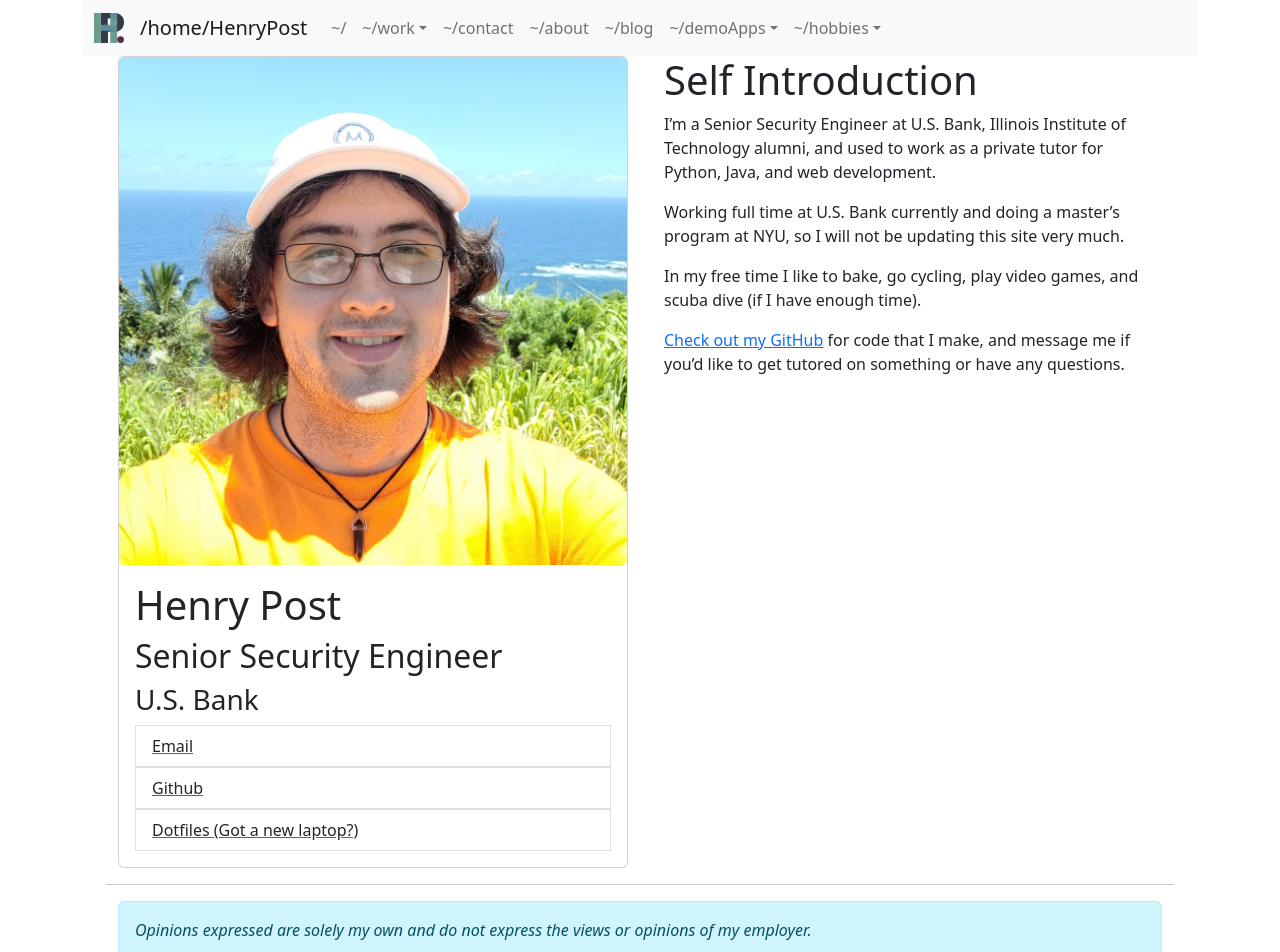
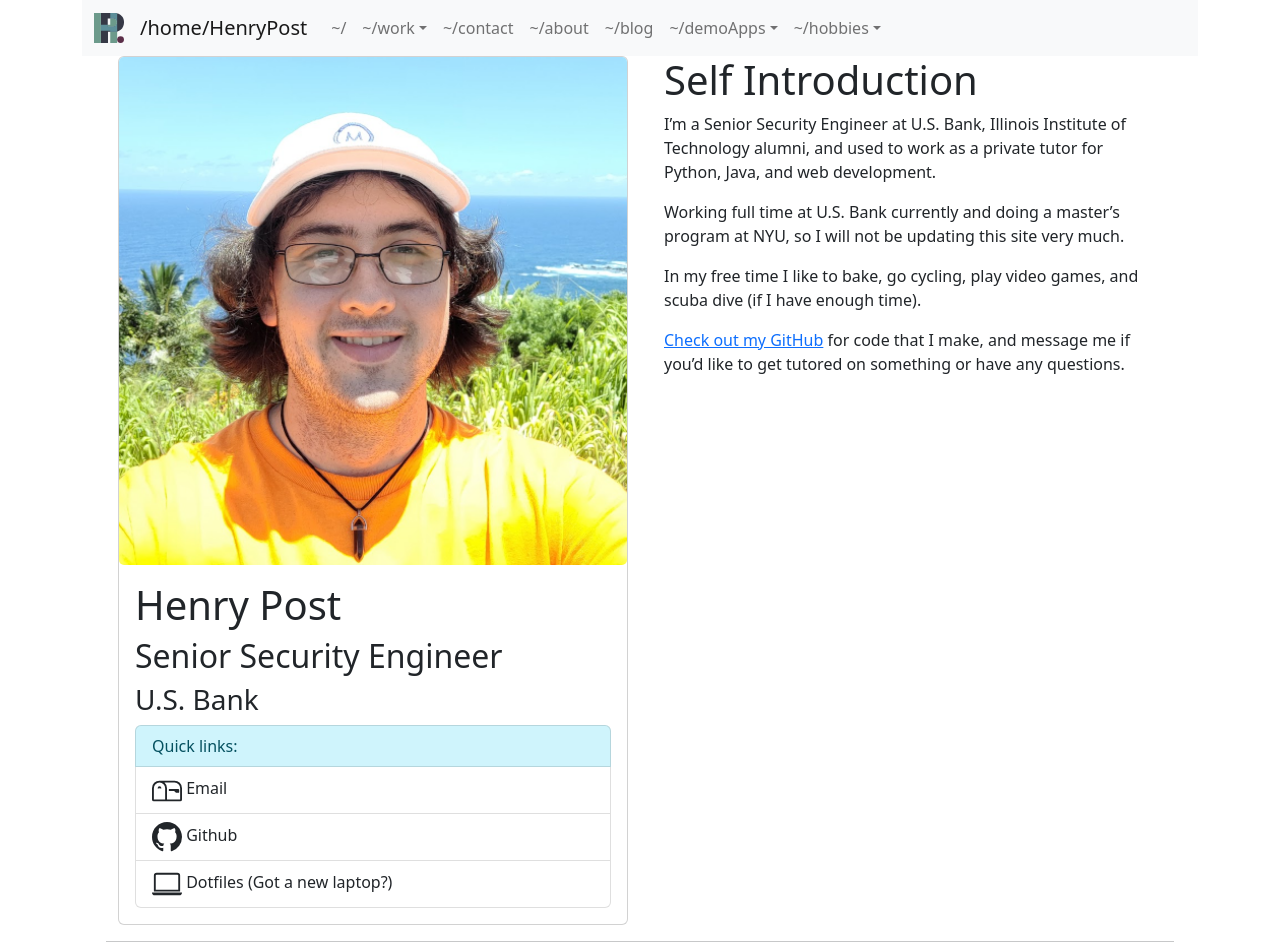
Before and after one commit to meltingscales/henrypost.net, a React (Create React App) app: page / in a window 1280 px wide. Shown: the top 952 px of the page. Built offline with nearby package versions, Linux system fonts and the light colour scheme.

Commit message:
further improve homepage

```diff
--- a/package.json
+++ b/package.json
@@ -12,6 +12,7 @@
     "lodash": "^4.17.21",
     "react": "^18.2.0",
     "react-bootstrap": "^2.4.0",
+    "react-bootstrap-icons": "^1.8.4",
     "react-business-card-hfbp": "^2.0.2",
     "react-dom": "^18.2.0",
     "react-markdown": "^8.0.3",
--- a/src/pages/PageHome.tsx
+++ b/src/pages/PageHome.tsx
@@ -1,25 +1,17 @@
 import React from 'react';
 import {Alert, Card, Col, Container, ListGroup, Row} from "react-bootstrap";
 import {HENRY_ORIGINAL_WEBSITE_URL, OWNER_NAME} from "../Config";
+import {Github, Laptop, Mailbox} from "react-bootstrap-icons";
 
 
 const ListGroupItemLink = (props: any) => {
-    return <a href={props.link}>
-        <ListGroup.Item action>
+    return <ListGroup.Item href={props.link} action>
         {props.text}
     </ListGroup.Item>
-    </a>
 }
 
-const PageHome = () => {
-    // noinspection HttpUrlsUsage
-    return <Container>
-
-        <Container>
-
-            <Row>
-                <Col>
-                    <Card
+const HenryProfileCard = () => {
+    return <Card
         // style={{width: '30vw'}}
     >
         <Card.Img
@@ -34,20 +26,34 @@ const PageHome = () => {
             </Card.Title>
             <Card.Text>
                 <ListGroup>
+                    <ListGroup.Item variant={"info"}>Quick links:</ListGroup.Item>
                     <ListGroupItemLink
                         link={'mailto:resplendent.falconeer@gmail.com'}
-                                        text={'Email'}/>
+                        text={<><Mailbox size={ICON_SIZE}/> Email</>}/>
                     <ListGroupItemLink
                         link={'https://github.com/HenryFBP'}
-                                        text={'Github'}/>
+                        text={<><Github size={ICON_SIZE}/> Github</>}/>
                     <ListGroupItemLink
                         link={'https://github.com/HenryFBP/dotfiles/'}
-                                        text={'Dotfiles (Got a new laptop?)'}/>
+                        text={<><Laptop size={ICON_SIZE}/> Dotfiles (Got a new laptop?)</>}/>
                 </ListGroup>
             </Card.Text>
         </Card.Body>
 
     </Card>
+}
+
+const ICON_SIZE = '30'
+
+const PageHome = () => {
+    // noinspection HttpUrlsUsage
+    return <Container>
+
+        <Container>
+
+            <Row>
+                <Col>
+                    <HenryProfileCard/>
                 </Col>
                 <Col>
                     <Container>
@@ -105,10 +111,10 @@ const PageHome = () => {
         </Container>
 
 
-        <Container>
-            <script src="https://unpkg.com/github-card@1.2.1/dist/widget.js"></script>
-            <div className="github-widget" data-username="henryfbp"></div>
-        </Container>
+        {/*<Container>*/}
+        {/*    <script src="https://unpkg.com/github-card@1.2.1/dist/widget.js"></script>*/}
+        {/*    <div className="github-widget" data-username="henryfbp"></div>*/}
+        {/*</Container>*/}
 
         <Container>
             <p>
@@ -137,8 +143,7 @@ const PageHome = () => {
 
         </Container>
 
-    </Container>
-        ;
+    </Container>;
 }
 
 export default PageHome;
```
Also changed, not shown: 1 other file (tests, documents, lock files or other folders). Lines whose indentation alone changed are shown as unchanged.
